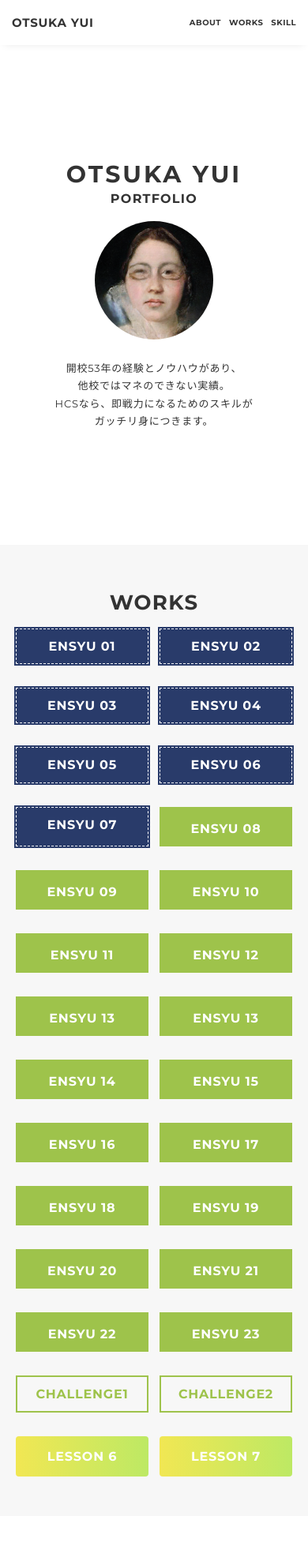
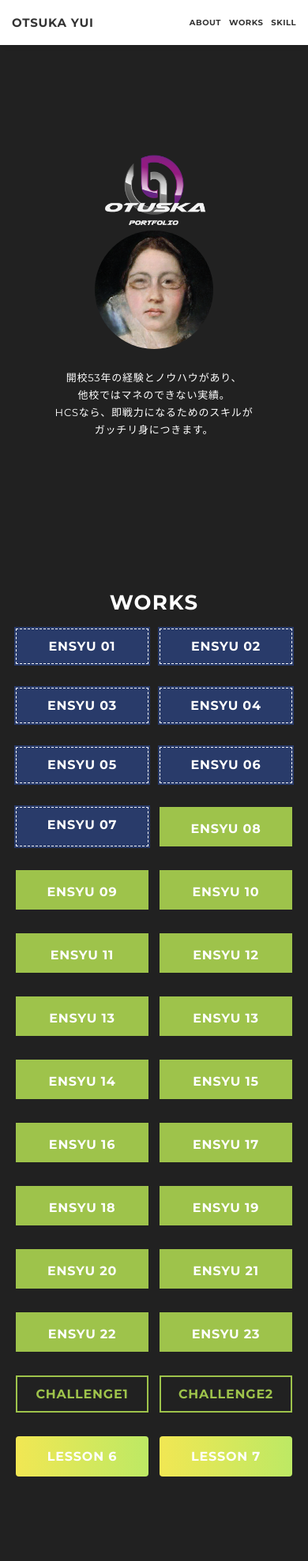
Before and after one commit to otsuka-yui/S1A206, a plain HTML site: page index.html in a window 390 px wide. Shown: the top 1977 px of the page at 79% size. Drawn offline with nearby package versions, Linux system fonts and the light colour scheme.

Commit message:
Add files via upload

```diff
--- a/index.html
+++ b/index.html
@@ -4,7 +4,7 @@
 <head>
 	<meta charset="utf-8">
 	<meta name="viewport" content="width=device-width,initial-scale=1.0,user-scalable=no">
-	<meta name="description" content="JOHO TAROのポートフォリオサイトです" />
+	<meta name="description" content="Otsuka Yuiのポートフォリオサイトです" />
 	<title>PORTFOLIO</title>
 	<link rel="preconnect" href="https://fonts.gstatic.com">
 	<link href="https://fonts.googleapis.com/css2?family=Montserrat:wght@400;700&display=swap" rel="stylesheet">
@@ -36,8 +36,7 @@
 			<!-- main-visual -->
 			<div class="main-visual" id="about">
 				<div class="main-visual-inner">
-					<p class="main-visual-title">OTSUKA YUI</p>
-					<p class="main-visual-subtitle">PORTFOLIO</p>
+					<img class="hoge" src="portfolio/img/logo.png" alt="ロゴ" />
 					<div class="main-visual-profile">
 						<p class="main-visual-img">
 							<img src="portfolio/img/profile.png" alt="自画像" />
--- a/portfolio/css/style.css
+++ b/portfolio/css/style.css
@@ -41,10 +41,11 @@ li {
 
 .section {
   padding: 90px 0;
+  background-color: #212121;
 }
 
 .section:nth-of-type(odd) {
-  background-color: #f7f7f7;
+  background-color: #212121;
 }
 
 .inner {
@@ -63,7 +64,7 @@ li {
   margin-bottom: 40px;
   text-align: center;
   letter-spacing: .05em;
-  color: #333;
+  color: #fff;
 }
 
 .lead {
@@ -140,16 +141,19 @@ li {
 /*--------------------------------
  メインビジュアル
 ---------------------------------*/
+
 .main-visual {
   display: flex;
   align-items: center;
   justify-content: center;
   height: 85vh;
   text-align: center;
+  background-color: #212121;
 }
 
 .main-visual-inner {
-  padding: 0 40px;
+  max-width: 800px;
+  margin: 0 auto;
 }
 
 .main-visual-title {
@@ -172,6 +176,9 @@ li {
   max-width: 800px;
   margin: 0 auto;
 }
+.hoge {
+  max-width: 40%;
+}
 .main-visual-img {
   width: 20%;
   margin-right: 30px;
@@ -182,13 +189,14 @@ li {
 }
 .main-visual-text {
   flex: 1;
+  color: #fff;
 }
 .main-visual-text p:not(:last-child) {
   margin-bottom: 30px;
 }
 
 /*--------------------------------
- Works
+Works
 ---------------------------------*/
 .works-list {
   display: flex;
@@ -239,7 +247,7 @@ li {
   border: 2px solid #9ec34b;
   position: relative;
   overflow: hidden;
-  z-index: 1;
+  z-index: 0;
 }
 .btn-open:after{
   width: 100%;
@@ -282,7 +290,7 @@ li {
 
 .btn-box:hover {
   border: 2px solid transparent;
-  color: #000;
+  color: #fff;
 }
 
 .btn-box:before, .btn-box:after {
@@ -299,14 +307,14 @@ li {
 }
 
 .btn-box:before {
-  border-bottom: 2px solid #000;
-  border-left: 2px solid #000;
+  border-bottom: 2px solid #fff;
+  border-left: 2px solid #fff;
   transform-origin: 100% 0%;
 }
 
 .btn-box:after {
-  border-top: 2px solid #000;
-  border-right: 2px solid #000;
+  border-top: 2px solid #fff;
+  border-right: 2px solid #fff;
   transform-origin: 0% 100%;
 }
 
@@ -364,7 +372,13 @@ li {
 
 .skill-name {
   margin-bottom: 3px;
+  color: #fff;
 }
+
+.skill-text {
+  color: #fff;
+}
+
 
 /*--------------------------------
  About
@@ -507,6 +521,7 @@ li {
 
   .section {
     padding: 60px 0;
+    background-color: #212121;
   }
 
   .inner {
@@ -594,6 +609,12 @@ li {
   .skill-item:last-child {
     margin-bottom: 0;
   }
+  .skill-name {
+    color: #fff;
+  }
+  .skill-text {
+    color: #fff;
+  }
 
   /* About */
   .profile {
```
Also changed, not shown: portfolio/img/logo.png (added).
